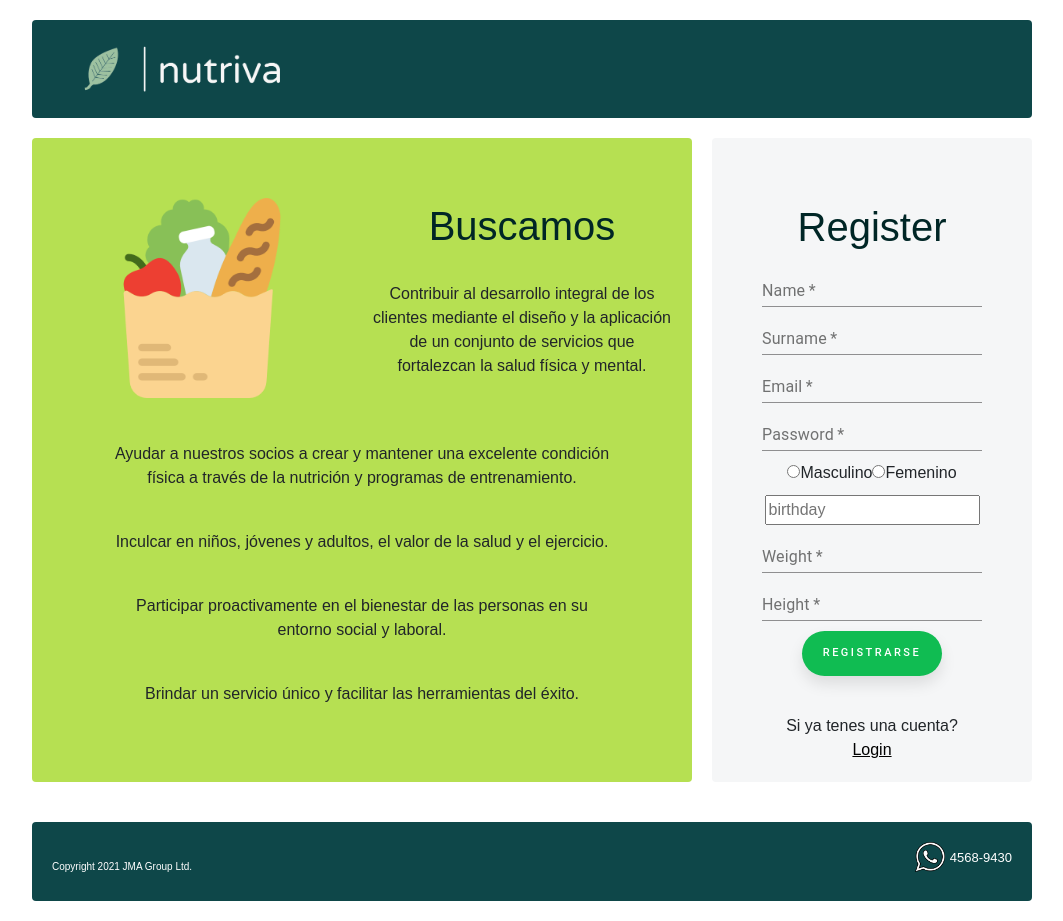
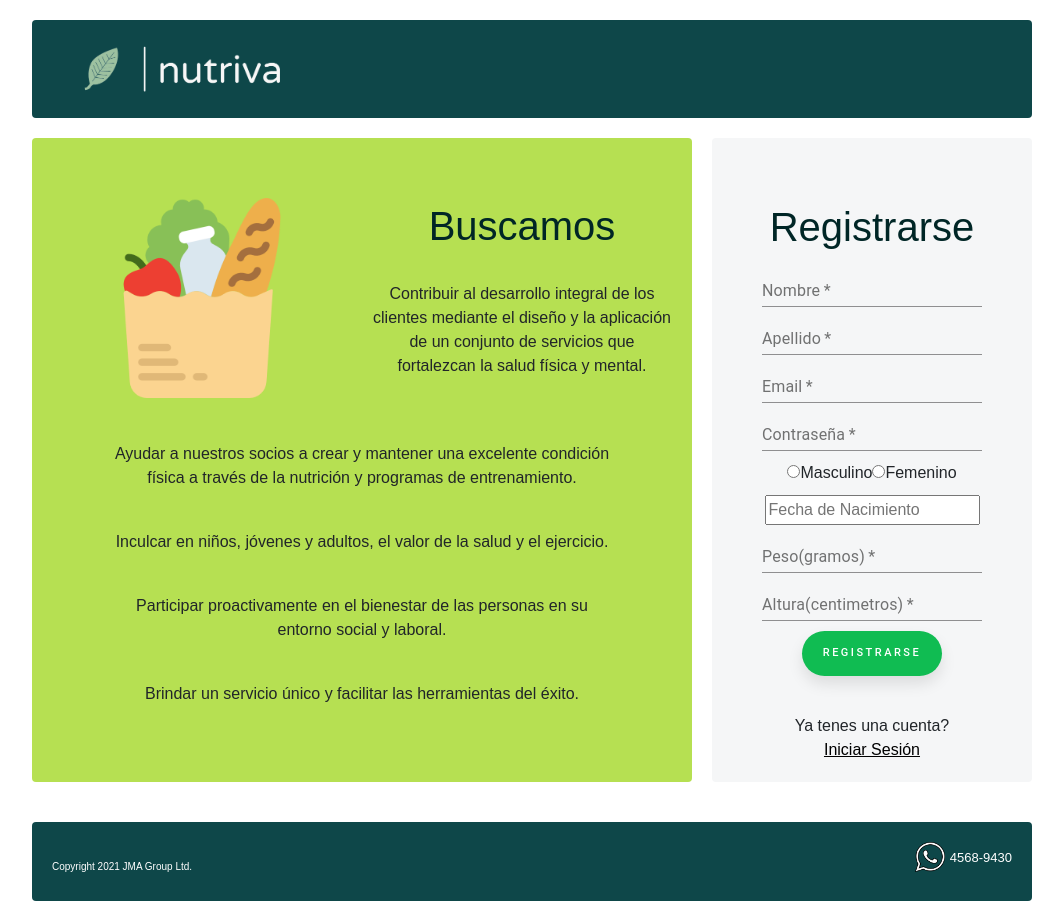
Before and after one commit to Caipe97/Proyecto-Integral-de-Desarrollo, a React (Create React App) app: page /register in a window 1280 px wide. Shown: the whole page, without its empty margins (108-1171 px from the left). Built offline with nearby package versions, Linux system fonts and the light colour scheme.

Commit message:
Cosas esteticas

```diff
--- a/src/components/LoginMainPage/LoginMainPage.js
+++ b/src/components/LoginMainPage/LoginMainPage.js
@@ -88,12 +88,12 @@ class LoginMainPage extends Component {
           <div style={{ display: 'flex', justifyContent: 'center', alignItems: 'center', flexDirection: 'column' }}>
 
             <div style={{ marginTop: 45 }}>
-              <h1 className='f1' style={{color:'#002626', fontFamily: 'Arial'}}>Login</h1>
+              <h1 className='f1' style={{color:'#002626', fontFamily: 'Arial'}}>Iniciar Sesión</h1>
             </div>
 
             <form style={{ display: 'flex', justifyContent: 'center', alignItems: 'center', height: '100%', flexDirection: 'column' }}>
               <TextField label="Email" name='email' type='email' value={this.state.email} onChange={this.handleChange} required />
-              <TextField label="Password" name='password' type='password' value={this.state.password} onChange={this.handleChange} required />
+              <TextField label="Contraseña" name='password' type='password' value={this.state.password} onChange={this.handleChange} required />
               <button onClick={this.handleSubmit} className='button'>Iniciar Sesión</button>
               <p>{this.state.errorMessage}</p>
               {this.props.isPending
@@ -101,13 +101,9 @@ class LoginMainPage extends Component {
                   <span className="sr-only"></span>
                 </div>
               : null}
-              <p style={{ marginBlock: '0em', marginTop: '4%' }}>Todavia no tenes una cuenta?
+              <p style={{ marginBlock: '0em', marginTop: '4%' }}>Todavía no tenes una cuenta?
                 <Link to="/register" style={{ color: 'black' }}>Registrate</Link>
               </p>
-              <p style={{ fontSize: '10px', marginTop: '4%' }}>
-                Olvidaste la contrasena?
-              </p>
-
             </form>
           </div>
         </div>
--- a/src/components/RegisterMainPage/RegisterMainPage.js
+++ b/src/components/RegisterMainPage/RegisterMainPage.js
@@ -143,18 +143,18 @@ class RegisterMainPage extends Component{
           <div style={{ display: 'flex', justifyContent: 'center', alignItems: 'center', flexDirection: 'column' }}>
 
             <div style={{ marginTop: 45 }}>
-              <h1 className='f1' style={{color:'#002626', fontFamily: 'Arial'}}>Register</h1>
+              <h1 className='f1' style={{color:'#002626', fontFamily: 'Arial'}}>Registrarse</h1>
             </div>
 
             <form style={{ display: 'flex', justifyContent: 'center', alignItems: 'center', height: '100%', flexDirection: 'column' }}>
-              <TextField label="Name" name='name' type='name' value={this.state.name} onChange={this.handleChange} required />
-              <TextField label="Surname" name='surname' type='surname' value={this.state.surname} onChange={this.handleChange} required />
+              <TextField label="Nombre" name='name' type='name' value={this.state.name} onChange={this.handleChange} required />
+              <TextField label="Apellido" name='surname' type='surname' value={this.state.surname} onChange={this.handleChange} required />
               <TextField label="Email" name='email' type='email' value={this.state.email} onChange={this.handleChange} required />
-              <TextField label="Password" name='password' type='password' value={this.state.password} onChange={this.handleChange} required />
+              <TextField label="Contraseña" name='password' type='password' value={this.state.password} onChange={this.handleChange} required />
               <div style={{margin: 10}}>
-                <input type="radio" id="masculino" name="gender" value="M" onChange={this.handleChange}/>
+                <input type="radio" id="Masculino" name="gender" value="M" onChange={this.handleChange}/>
                 <label>Masculino</label>
-                <input type="radio" id="femenino" name="gender" value="F" onChange={this.handleChange}/>
+                <input type="radio" id="Femenino" name="gender" value="F" onChange={this.handleChange}/>
                 <label>Femenino</label>
               </div>
 
@@ -163,10 +163,10 @@ class RegisterMainPage extends Component{
                 selected={this.state.birthday}
                 onChange={(date) => this.handleChangeBirthday(date)}
                 dateFormat="dd-MM-yyyy"
-                placeholderText='birthday'
+                placeholderText='Fecha de Nacimiento'
               />
-              <TextField label="Weight" name='weight' type='weight' value={this.state.weight} onChange={this.handleChange} required />
-              <TextField label="Height" name='height' type='height' value={this.state.height} onChange={this.handleChange} required />
+              <TextField label="Peso(gramos)" name='weight' type='weight' value={this.state.weight} onChange={this.handleChange} required />
+              <TextField label="Altura(centimetros)" name='height' type='height' value={this.state.height} onChange={this.handleChange} required />
               <button onClick={this.handleSubmit} className='button'>Registrarse</button>
               <p>{this.state.errorMessage}</p>
               {this.props.isPending
@@ -174,8 +174,8 @@ class RegisterMainPage extends Component{
                   <span className="sr-only"></span>
                 </div>
               : null}
-              <p style={{ marginBlock: '0em', marginTop: '10%' }}>Si ya tenes una cuenta?</p>
-              <Link to="/" style={{ color: 'black' }}>Login</Link>
+              <p style={{ marginBlock: '0em', marginTop: '10%' }}>Ya tenes una cuenta?</p>
+              <Link to="/" style={{ color: 'black' }}>Iniciar Sesión</Link>
             </form>
           </div>
         </div>
--- a/src/components/SearchBar/FoodsSearchBar.js
+++ b/src/components/SearchBar/FoodsSearchBar.js
@@ -91,7 +91,12 @@ class FoodsSearchBar extends Component {
           if(row.userId){
             return(
               <div>
-                <img src={Delete} alt='eliminar' onClick={() => this.props.onDeleteCustomFood(row.foodId)} id={row.foodId} style={{width: '20px', height: '20px', cursor: 'pointer'}}/>
+                <img src={Delete} alt='eliminar' onClick={() => {
+                  const answer = window.confirm('Eliminar comida custom?');
+                  if(answer){
+                    this.props.onDeleteCustomFood(row.foodId)
+                  }
+                  }} id={row.foodId} style={{width: '20px', height: '20px', cursor: 'pointer'}}/>
                 <CustomFoodModal edit={true} row={row} foodId={row.foodId} onEditCustomFood={this.props.onEditCustomFood} foodCategories={this.props.foodCategories}/>
                 <img src={Add} alt='agregar' onClick={() => this.props.onAddFoodToCurrentMeal(row)} id={row.foodId} style={{width: '20px', height: '20px', cursor: 'pointer'}}/>
               </div>
```
Also changed, not shown: 2 other files (tests, documents, lock files or other folders).
